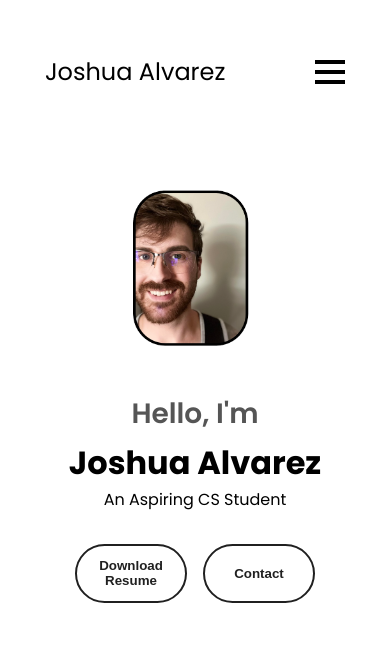
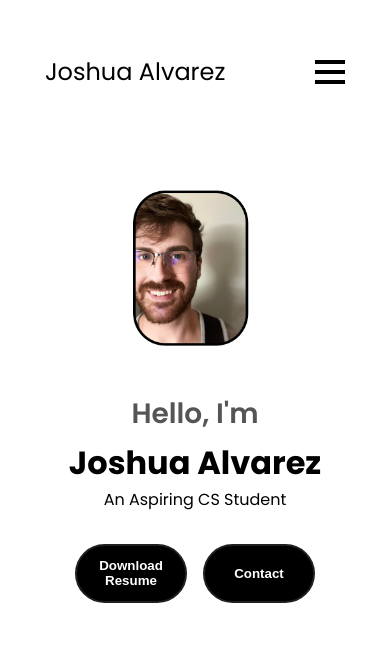
Before and after one commit to Jalv13/jalv13.github.io, a plain HTML site: page index.html in a window 390 px wide. Shown: the top 648 px of the page. Drawn offline with Linux system fonts and the light colour scheme.

Commit message:
Update mediaqueries.css

```diff
--- a/mediaqueries.css
+++ b/mediaqueries.css
@@ -64,16 +64,15 @@ footer nav{
     justify-content: center;
     gap: 1rem;
 }
-
 .btn {
     font-weight: 600;
     transition: all 300ms ease;
     padding: 0.8rem; /* Slightly reduced padding for smaller screens */
     width: 7rem; /* Slightly reduced width for smaller screens */
     border-radius: 2rem;
-    background-color: white;
+    background-color: rgb(0, 0, 0);
     border: 2px solid rgb(32, 32, 32);
-    color: rgb(32, 32, 32);
+    color: rgb(255, 255, 255);
 }
 .btn-color-1,
     .btn-color-2 {
```
